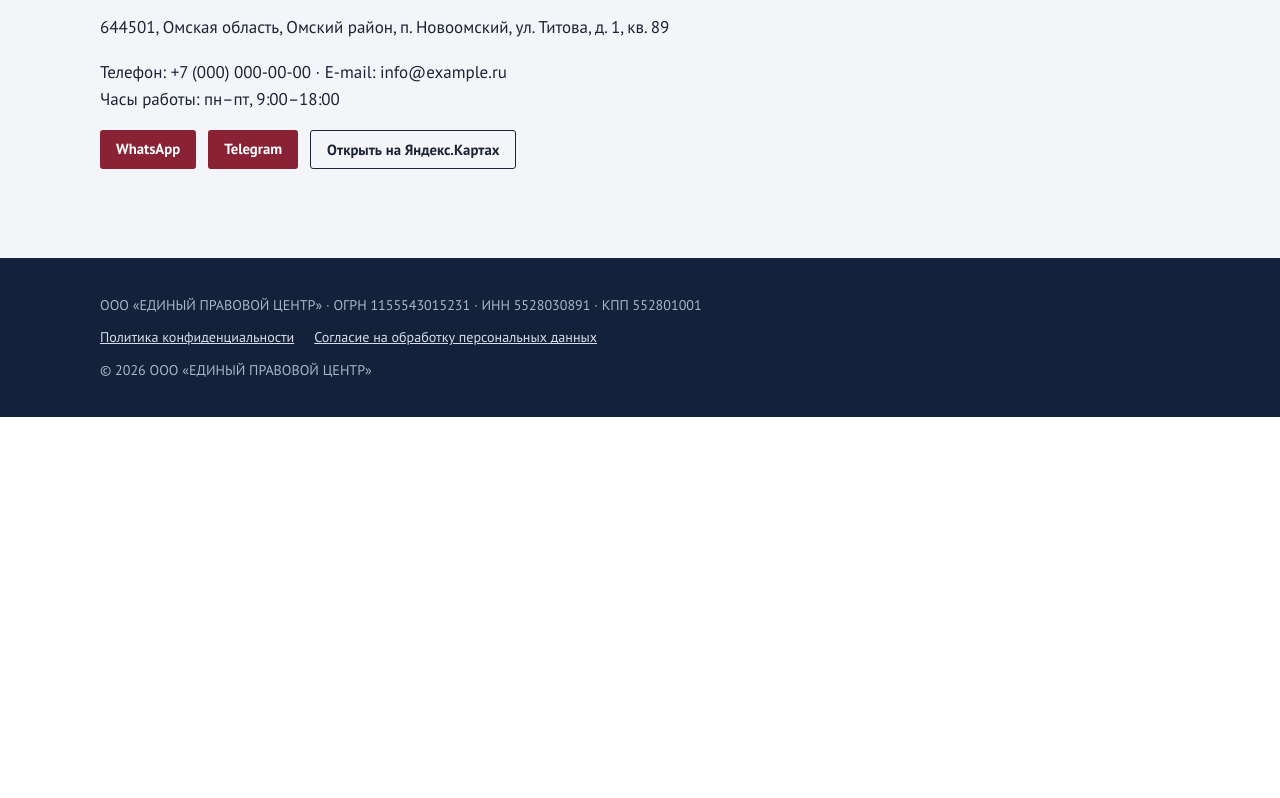
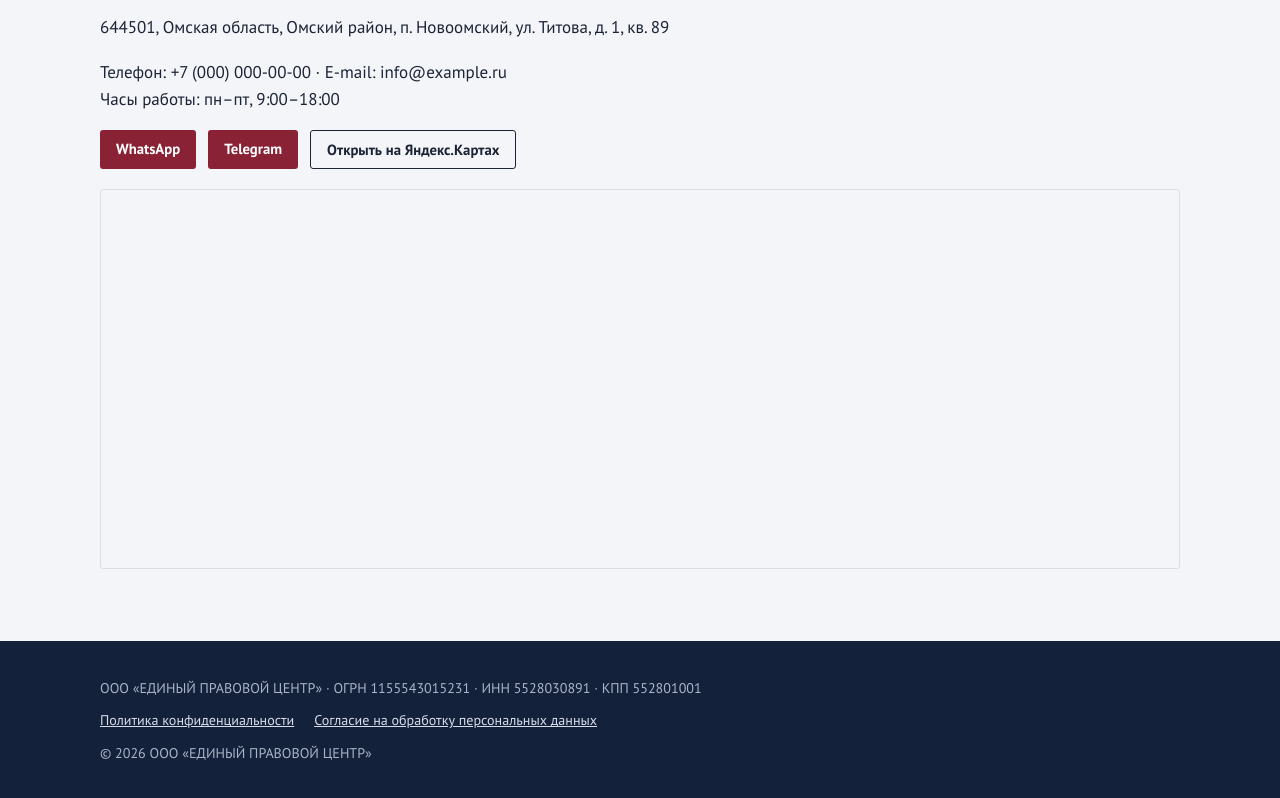
Before and after one commit to ebalw/law-site-, a website: page index.html in a window 1280 px wide. Shown: the part 2718-3516 px from the top of the page. Before the commit the page ends 3135 px from the top, so only its background shows below. Drawn offline with Linux system fonts and the light colour scheme.

Commit message:
Add files via upload

```diff
--- a/index.html
+++ b/index.html
@@ -90,6 +90,7 @@ ol.steps b{display:block}ol.steps span{font-size:.9rem;color:var(--grey)}
 dl.req{margin:0;display:grid;grid-template-columns:auto 1fr;gap:8px 20px;font-size:.95rem}
 dl.req dt{color:var(--grey)}dl.req dd{margin:0;font-weight:700}
 .note{font-size:.85rem;color:var(--grey);margin-top:16px}
+.map{display:block;width:100%;height:380px;border:1px solid var(--line);border-radius:3px;margin-top:20px;background:var(--paper)}
 /* footer */
 footer{background:var(--navy);color:#aab4c8;padding:36px 0;font-size:.88rem}
 footer a{color:#d6dcea}
@@ -211,6 +212,7 @@ dialog::backdrop{background:rgba(10,16,30,.6)}
       <a class="btn sm" href="https://t.me/username" rel="noopener">Telegram</a>
       <a class="btn sm ghost" style="color:var(--ink)" href="https://yandex.ru/maps/?text=%D0%9E%D0%BC%D1%81%D0%BA%D0%B0%D1%8F%20%D0%BE%D0%B1%D0%BB%D0%B0%D1%81%D1%82%D1%8C%2C%20%D0%BF.%20%D0%9D%D0%BE%D0%B2%D0%BE%D0%BE%D0%BC%D1%81%D0%BA%D0%B8%D0%B9%2C%20%D1%83%D0%BB.%20%D0%A2%D0%B8%D1%82%D0%BE%D0%B2%D0%B0%2C%201" rel="noopener">Открыть на Яндекс.Картах</a>
     </p>
+    <iframe class="map" src="https://yandex.ru/map-widget/v1/?text=%D0%9E%D0%BC%D1%81%D0%BA%D0%B0%D1%8F%20%D0%BE%D0%B1%D0%BB%D0%B0%D1%81%D1%82%D1%8C%2C%20%D0%BF.%20%D0%9D%D0%BE%D0%B2%D0%BE%D0%BE%D0%BC%D1%81%D0%BA%D0%B8%D0%B9%2C%20%D1%83%D0%BB.%20%D0%A2%D0%B8%D1%82%D0%BE%D0%B2%D0%B0%2C%201&z=16" title="Карта: юридический адрес компании" loading="lazy" referrerpolicy="no-referrer-when-downgrade" allowfullscreen></iframe>
   </div>
 </section>
 </main>
```
